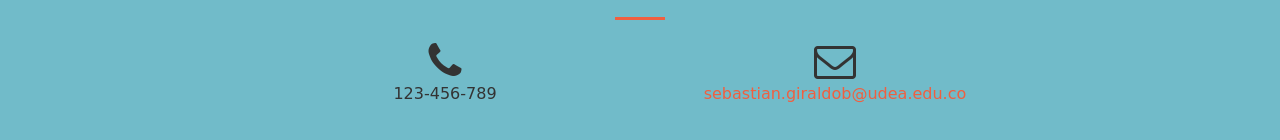
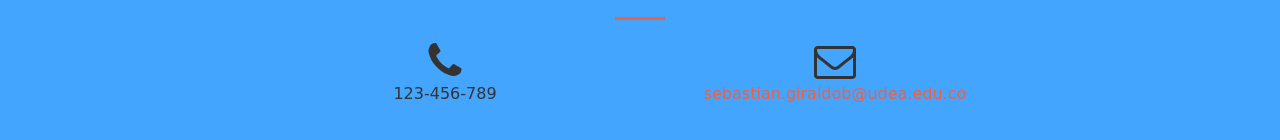
Before and after one commit to sebassgb/sebassgb.github.io, a plain HTML site: page index.html in a window 1280 px wide. Shown: the part 2522-2662 px from the top of the page. Drawn offline with nearby package versions, Linux system fonts and the light colour scheme; some packages are replaced by stand-ins of ours; animation ran at ten frames a second; a script that the page names is missing; a web font is replaced by a local one.

Commit message:
Update index.html

```diff
--- a/index.html
+++ b/index.html
@@ -250,7 +250,7 @@
   </div>
 	</div>
 
-	<section style="background-color: #71BBC9;" id="contact">
+	<section style="background-color: #44A5FF;" id="contact">
 			<div class="container">
 					<div class="row">
 							<div class="col-lg-8 col-lg-offset-2 text-center">
```
